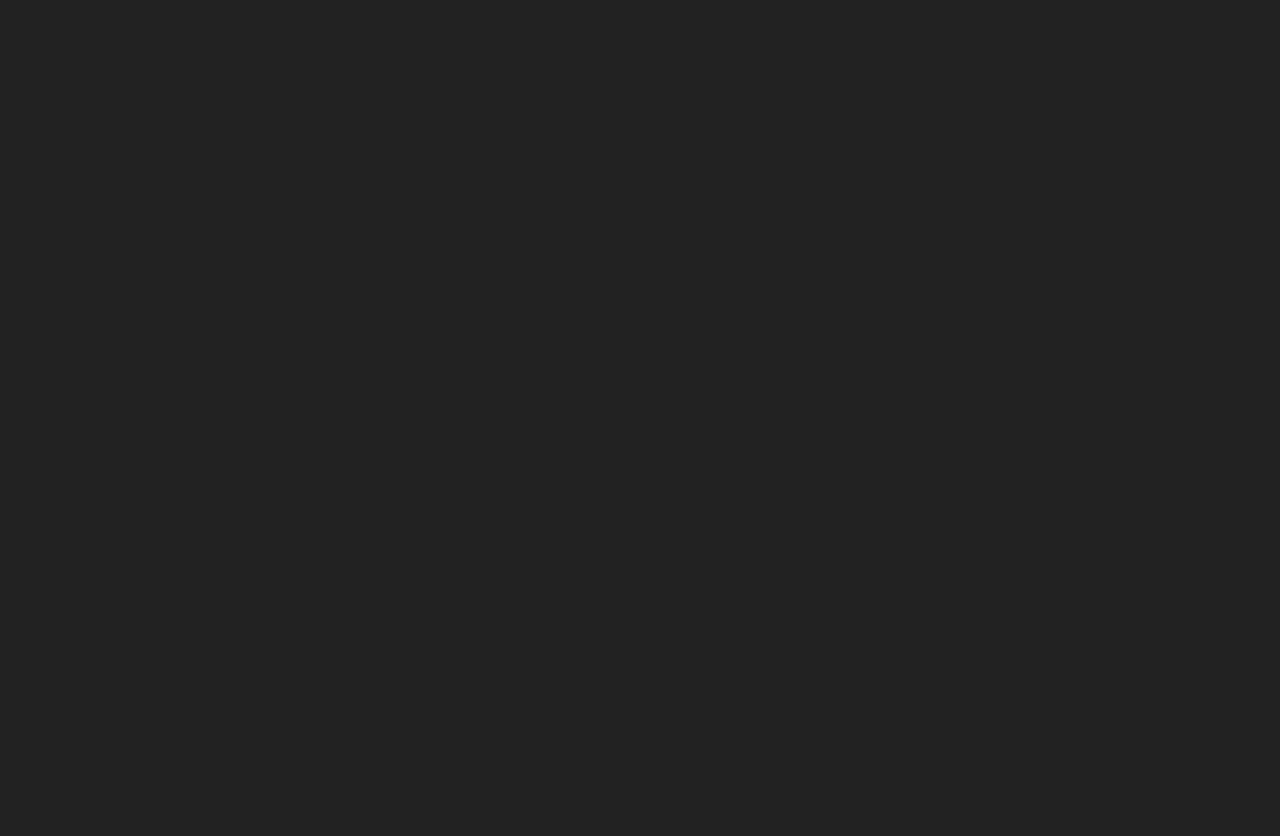
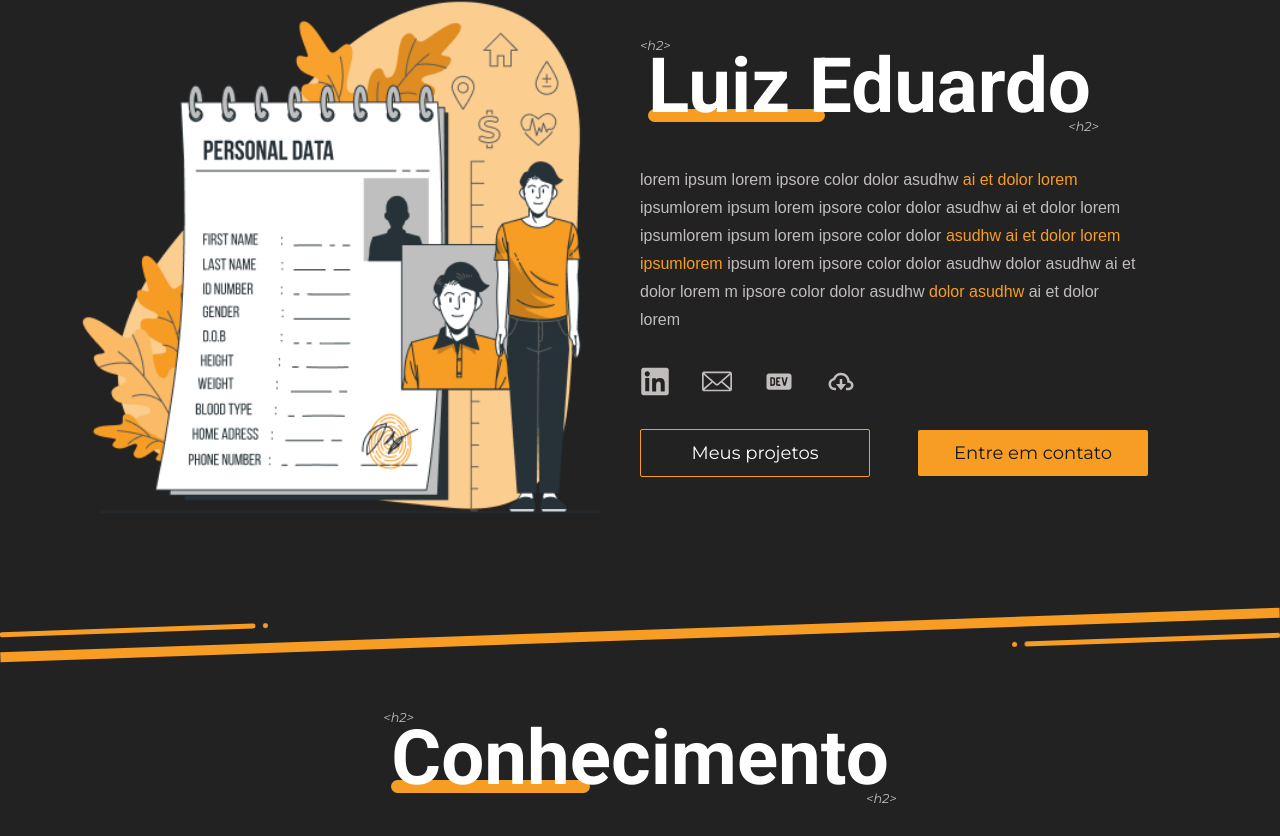
Before and after one commit to EduardooPV/portfolio, a Next.js app: page / in a window 1280 px wide. Shown: the part 784-1620 px from the top of the page. Before the commit the page ends 800 px from the top, so only its background shows below. Built offline with nearby package versions, Linux system fonts and the light colour scheme.

Commit message:
Feat: add index tp vercel view

```diff
--- a/src/pages/index.tsx
+++ b/src/pages/index.tsx
@@ -1,12 +1,17 @@
 import React from "react";
 import { Diviser } from "../components/Diviser";
 import { Hero } from "../components/Hero";
+import { About } from "../components/About";
+import { Skills } from "../components/Skills";
 
 export default function Home() {
   return (
     <>
       <Hero />
       <Diviser />
+      <About />
+      <Diviser />
+      <Skills />
     </>
   );
 }
```
